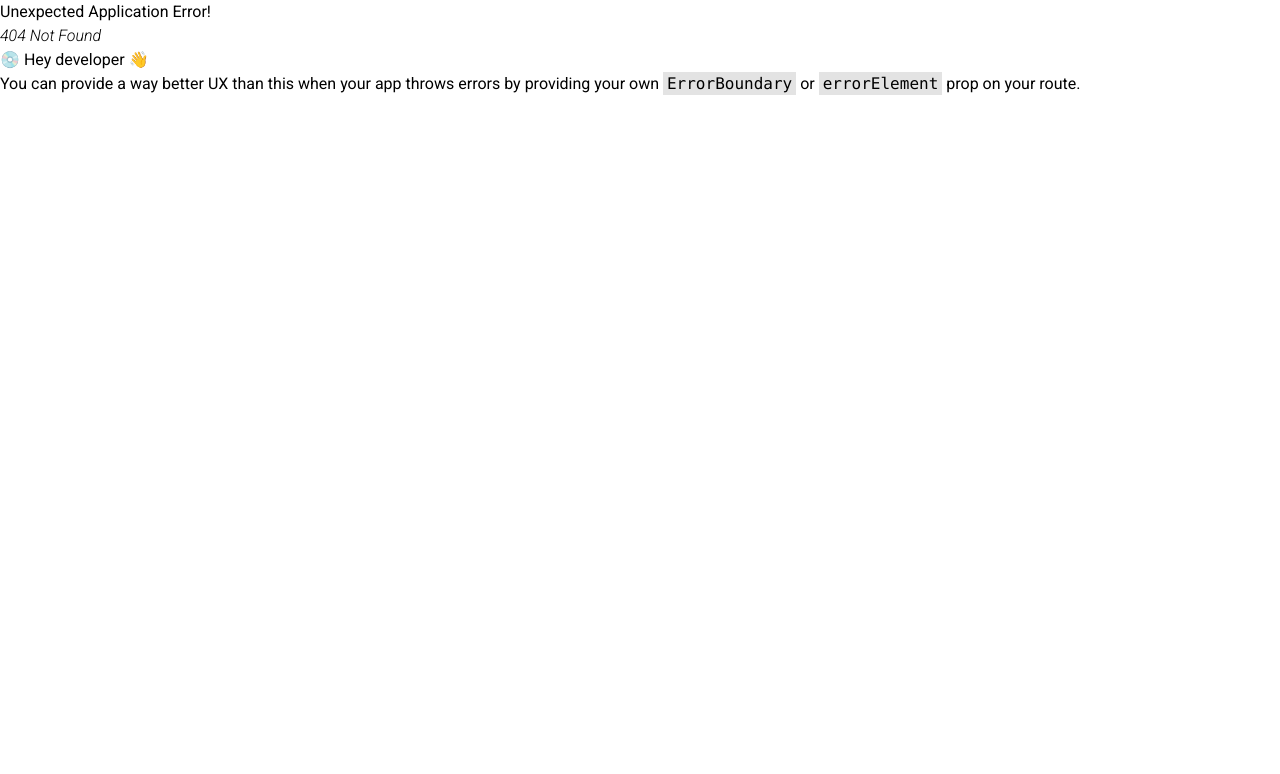
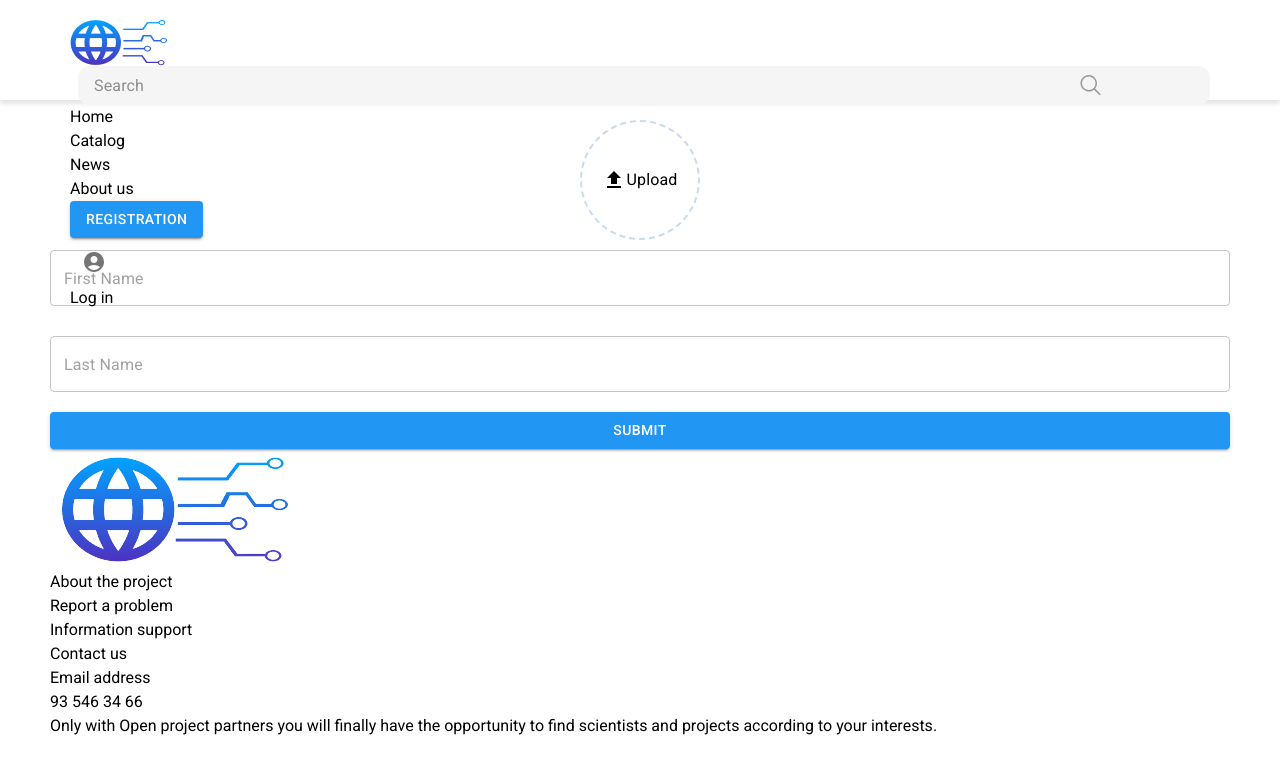
Before and after one commit to Thexasan/NasaSpaceProject, a React (Vite) app: page /editProfile/1 in a window 1280 px wide. Before the commit this address had no page. Shown: the top 774 px of the page. Built offline with nearby package versions, Linux system fonts and the light colour scheme; no server answers; a web font is replaced by a local one.

Commit message:
edit prof

```diff
--- a/src/App.jsx
+++ b/src/App.jsx
@@ -5,6 +5,7 @@ import {
   AboutUs,
   Catalog,
   Chat,
+  EditProfile,
   Home,
   Layout,
   News,
@@ -93,6 +94,14 @@ const App = () => {
             </Suspense>
           ),
         },
+        {
+          path: "editProfile/:id",
+          element: (
+            <Suspense fallback={<div>Loading...</div>}>
+              <EditProfile />
+            </Suspense>
+          ),
+        },
       ],
     },
   ]);
--- /dev/null
+++ b/src/pages/EditProfile/EditProfile.jsx
@@ -0,0 +1,215 @@
+import React, { useEffect, useState } from "react";
+import { useNavigate, useParams } from "react-router-dom";
+import procss from "./EditProfile.module.css";
+import {
+  Box,
+  Button,
+  FormControl,
+  IconButton,
+  InputLabel,
+  MenuItem,
+  Select,
+  TextField,
+  Typography,
+} from "@mui/material";
+import { Close, Upload } from "@mui/icons-material";
+import { axiosRequest } from "../../utils/axiosRequest";
+import { fileToBase64 } from "../../utils/fileToBase64";
+const EditProfile = () => {
+  const { id } = useParams();
+  const navigate = useNavigate();
+  const [profile, setProfile] = useState({});
+  const [name, setName] = useState("");
+  const [second, setSecond] = useState("");
+  const [cover, setCover] = useState("");
+  const [image, setImage] = useState(null);
+
+  const handleChange = async (e) => {
+    let file = await fileToBase64(e.target.files[0]);
+    setCover(file);
+    setImage(e.target.files[0]);
+  };
+  async function getProfile() {
+    try {
+      const { data } = await axiosRequest.get(
+        `UserProfile/get/userProfile/by/id?userId=${id}`
+      );
+      setProfile(data?.data);
+      setName(data?.data?.firstName);
+      setSecond(data?.data?.lastName);
+      setImage(data?.data?.avatar);
+    } catch (error) {}
+  }
+  async function getLocations() {
+    try {
+      const { data } = await axiosRequest.get("Location/get-locations");
+      setLocations(data.data);
+    } catch (error) {}
+  }
+  async function changeProfile() {
+    try {
+      let formData = new FormData();
+      formData.append("Avatar", image);
+      formData.append("FirstName", name);
+      formData.append("LastName", second);
+      formData.append("LocationId", 3);
+      formData.append("Gender", 2);
+      formData.append("Dob", "0001-01-01T00:00:00");
+      const { data } = await axiosRequest.put(
+        "UserProfile/update/userProfile",
+        formData
+      );
+      navigate("/profile");
+    } catch (error) {}
+  }
+  useEffect(() => {
+    getProfile();
+    getLocations();
+  }, []);
+  return (
+    <div>
+      <div className=" pb-[100px] pt-[100px]">
+        <div className="container1">
+          <div className="flex items-center justify-center">
+            <div className="pr1 ">
+              <div className="flex justify-center  items-end">
+                {!image ? (
+                  <Box
+                    sx={{
+                      display: "flex",
+                      alignItems: "center",
+                      justifyContent: "center",
+                      gap: 2,
+                    }}
+                  >
+                    <Box
+                      sx={{
+                        width: "120px",
+                        height: "120px",
+                        border: "2px dashed #C9DCEC",
+                        borderRadius: "100%",
+                        mt: "20px",
+                        display: "flex",
+                        alignItems: "center",
+                        justifyContent: "center",
+                      }}
+                    >
+                      <label htmlFor="Images">
+                        <Box
+                          sx={{
+                            borderRadius: "100px",
+                            width: "100+px",
+                            height: "64px",
+                            display: "flex",
+                            alignItems: "center",
+                            justifyContent: "center",
+                          }}
+                        >
+                          <Upload />
+                          <Typography>Upload</Typography>
+                        </Box>
+                        <input
+                          type="file"
+                          onChange={(e) => {
+                            handleChange(e);
+                          }}
+                          multiple
+                          id="Images"
+                          accept="image/*"
+                          style={{ display: "none" }}
+                        />
+                      </label>
+                    </Box>
+                  </Box>
+                ) : (
+                  <Box
+                    sx={{
+                      width: "180px",
+                      height: "180px",
+                      border: "2px dashed #C9DCEC",
+                      mt: "20px",
+                      borderRadius: "100%",
+                      position: "relative",
+                      display: "flex",
+                      alignItems: "center",
+                      justifyContent: "center",
+                    }}
+                  >
+                    <img
+                      src={
+                        cover
+                          ? cover
+                          : `${import.meta.env.VITE_APP_FILES_URL}${image}`
+                      }
+                      alt="alt"
+                      style={{
+                        width: 175,
+                        height: 175,
+                        objectFit: "cover",
+                        borderRadius: "100%",
+                      }}
+                    />
+                    <IconButton
+                      sx={{
+                        position: "absolute",
+                        top: 5,
+                        width: "22px",
+                        height: "22px",
+                        borderRadius: "100%",
+                        right: 5,
+                        color: "#fff",
+                        background: "rgba(0, 0, 0, 0.48)",
+                        "&:hover": {
+                          background: "rgba(0, 0, 0, 0.48)",
+                        },
+                      }}
+                      onClick={(e) => {
+                        e.stopPropagation();
+                        setCover("");
+                        setImage(null);
+                      }}
+                    >
+                      <Close style={{ height: 15 }} />
+                    </IconButton>
+                  </Box>
+                )}
+              </div>
+              <h1 className="mb-[10px] mt-[40px] text-[#212121] font-[500]">
+                <span className="font-[400]"></span>{" "}
+                <TextField
+                  margin="normal"
+                  fullWidth
+                  value={name}
+                  onChange={(e) => setName(e.target.value)}
+                  placeholder="First Name"
+                  name="firstName"
+                  color="darkBlue"
+                  sx={{ mb: "10px", mt: "10px" }}
+                />
+                <TextField
+                  margin="normal"
+                  fullWidth
+                  value={second}
+                  onChange={(e) => setSecond(e.target.value)}
+                  placeholder="Last Name"
+                  name="lastName"
+                  color="darkBlue"
+                  sx={{ mb: "20px", mt: "20px" }}
+                />
+                <Button
+                  onClick={() => changeProfile()}
+                  fullWidth
+                  variant="contained"
+                >
+                  Submit
+                </Button>
+              </h1>
+            </div>
+          </div>
+        </div>
+      </div>
+    </div>
+  );
+};
+
+export default EditProfile;
--- /dev/null
+++ b/src/pages/EditProfile/EditProfile.module.css
@@ -0,0 +1,8 @@
+.prof {
+    background-image: url(../../assets/asd.png);
+    background-repeat: no-repeat;
+    background-position: center;
+    background-size: cover;
+    /* object-fit: contain; */
+    height: 300px;
+  }
--- a/src/pages/Profile/Profile.jsx
+++ b/src/pages/Profile/Profile.jsx
@@ -30,6 +30,7 @@ import { axiosRequest } from "../../utils/axiosRequest";
 import ProjectCard from "../../components/ProjectCard/ProjectCard";
 import NoData from "../../components/NoData/NoData";
 import { useNavigate } from "react-router-dom";
+import { getToken } from "../../utils/token";
 const MenuProps = {
   PaperProps: {
     style: {
@@ -56,6 +57,10 @@ const Profile = () => {
   const [nameProject, setNameProject] = React.useState("");
   const [vc, setVc] = React.useState([]);
 
+  const [profile, setProfile] = React.useState({})
+
+  const myid = getToken()?.sid
+
   const handleChange = (event) => {
     const { value } = event.target;
     setPersonName(typeof value === "string" ? value.split(",") : value);
@@ -68,33 +73,29 @@ const Profile = () => {
       setSelectedFile(fileUrl);
     }
   };
-
   async function getDirection() {
     try {
       const { data } = await axiosRequest.get(
-        "ScientificDirection/get-science-directions"
+        "Direction/getdirections"
       );
       setDirection(data.data);
     } catch (error) {}
   }
-
   async function getSubDirection() {
     try {
       const { data } = await axiosRequest.get(
-        "ScientificDirectionCategory/get-science-direction-categories"
+        "Category/getcategories"
       );
       setSubDirection(data.data);
     } catch (error) {}
   }
-  // let ar = subDirection()
-  // post
   async function postProject(event) {
     event.preventDefault();
 
     let ar = [];
     personName.map((e) => {
       return subDirection.map((el) => {
-        if (e == el.categoryName && direct == el.scientificDirectionId) {
+        if (e == el.categoryName && direct == el.directionId) {
           ar.push(el.id);
         }
       });
@@ -120,10 +121,20 @@ const Profile = () => {
     }
   }
 
+  async function getProfile() {
+    try {
+      const { data } = await axiosRequest.get(
+        `UserProfile/get/userProfile/by/id?userId=${myid}`
+      );
+      setProfile(data.data)
+    } catch (error) {}
+  }
+
   useEffect(() => {
     window.scrollTo(0, 0);
     getDirection();
     getSubDirection();
+    getProfile()
   }, []);
   return (
     <div>
@@ -134,21 +145,19 @@ const Profile = () => {
             <div className="pr1 ">
               <div className="flex  items-end">
                 <div>
-                  <img src={doctor} alt="" />
+                  <img className="w-[200px] h-[200px] rounded-[100%]" src={`${import.meta.env.VITE_APP_FILES_URL}${profile?.avatar}`} alt="" />
                 </div>
-                <div className="mt-[-50px]">
-                  <h1>0 Projects</h1>
-                </div>
+
               </div>
               <h1 className="mb-[10px] mt-[40px] text-[#212121] font-[500]">
                 Name:{" "}
                 <span className="font-[400]">
-                  Stanislav Semyon Timofeyevich
+                  {profile?.firstName} {profile?.lastName}
                 </span>{" "}
               </h1>
               <h1 className="mb-[10px] text-[#212121] font-[500]">
                 Place of employment:{" "}
-                <span className="font-[400]">Not specified</span>{" "}
+                <span className="font-[400]">{profile?.location?.country}</span>{" "}
               </h1>
               <h1 className="mb-[10px] text-[#212121] font-[500]">
                 Subject: <span className="font-[400]">Biology</span>{" "}
@@ -165,6 +174,7 @@ const Profile = () => {
               </div>
               <div>
                 <Button
+                  onClick={()=>navigate(`/editProfile/${myid}`)}
                   sx={{ paddingY: "4px", paddingX: "40px", fontSize: "18px" }}
                   variant="contained"
                 >
@@ -266,7 +276,7 @@ const Profile = () => {
                       variant="outlined"
                       fullWidth
                       placeholder="Upload"
-                      // value={forName?.name}
+                      value={forName?.name}
                       InputProps={{
                         endAdornment: (
                           <InputAdornment position="end">
@@ -334,7 +344,7 @@ const Profile = () => {
                       >
                         {subDirection
                           .filter((e) => {
-                            if (e.scientificDirectionId == direct) {
+                            if (e.directionId == direct) {
                               return e;
                             }
                           })
--- a/src/router/Routes.js
+++ b/src/router/Routes.js
@@ -9,3 +9,4 @@ export const Register = lazy(() => import("../pages/Register/Register"));
 export const Chat = lazy(() => import("../pages/Chat/Chat"));
 export const News = lazy(() => import("../pages/News/News"));
 export const AboutUs = lazy(() => import("../pages/AboutUs/AboutUs"));
+export const EditProfile = lazy(() => import("../pages/EditProfile/EditProfile"));
--- a/src/utils/fileToBase64.js
+++ b/src/utils/fileToBase64.js
@@ -1,4 +1,4 @@
-export const fileToBase64 = (file) =>
+export const fileToBase64= (file) =>
   new Promise((resolve, reject) => {
     const reader = new FileReader();
     reader.readAsDataURL(file);
```
Also changed, not shown: 1 other file (tests, documents, lock files or other folders).
